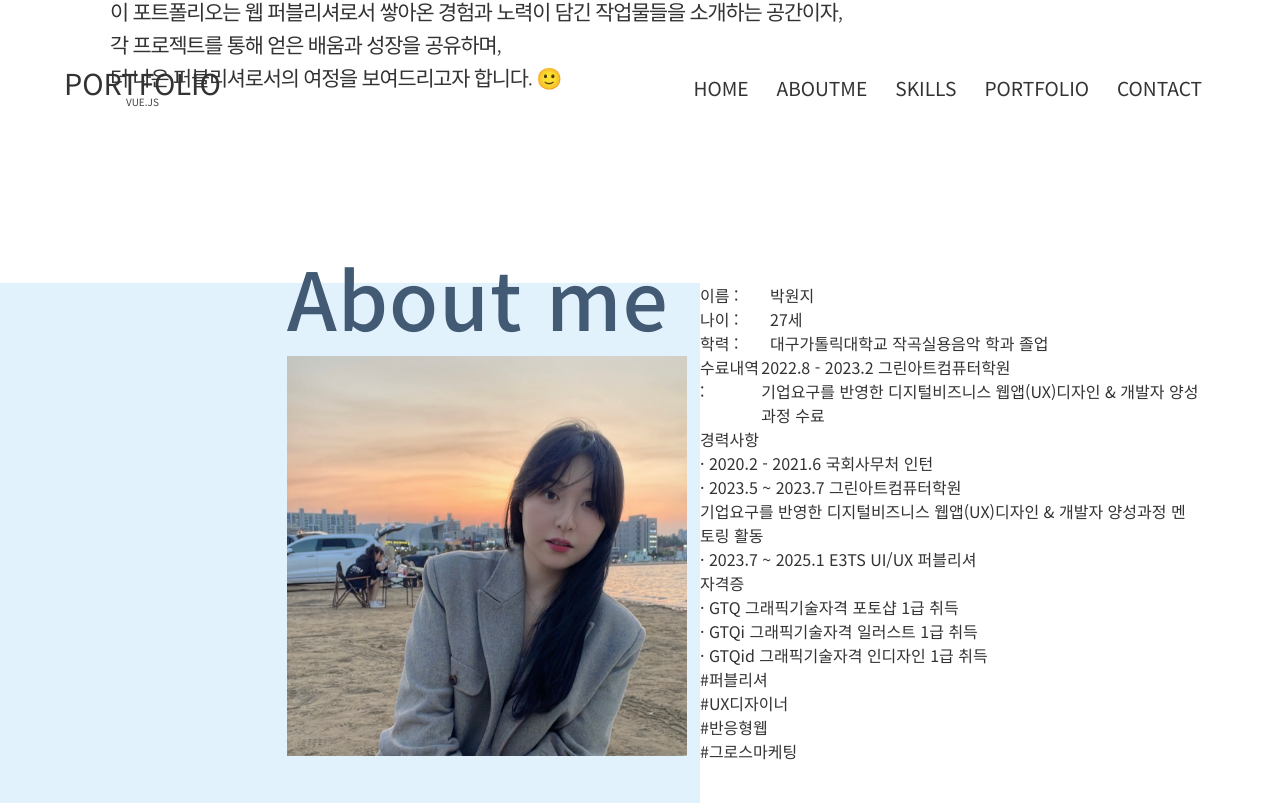
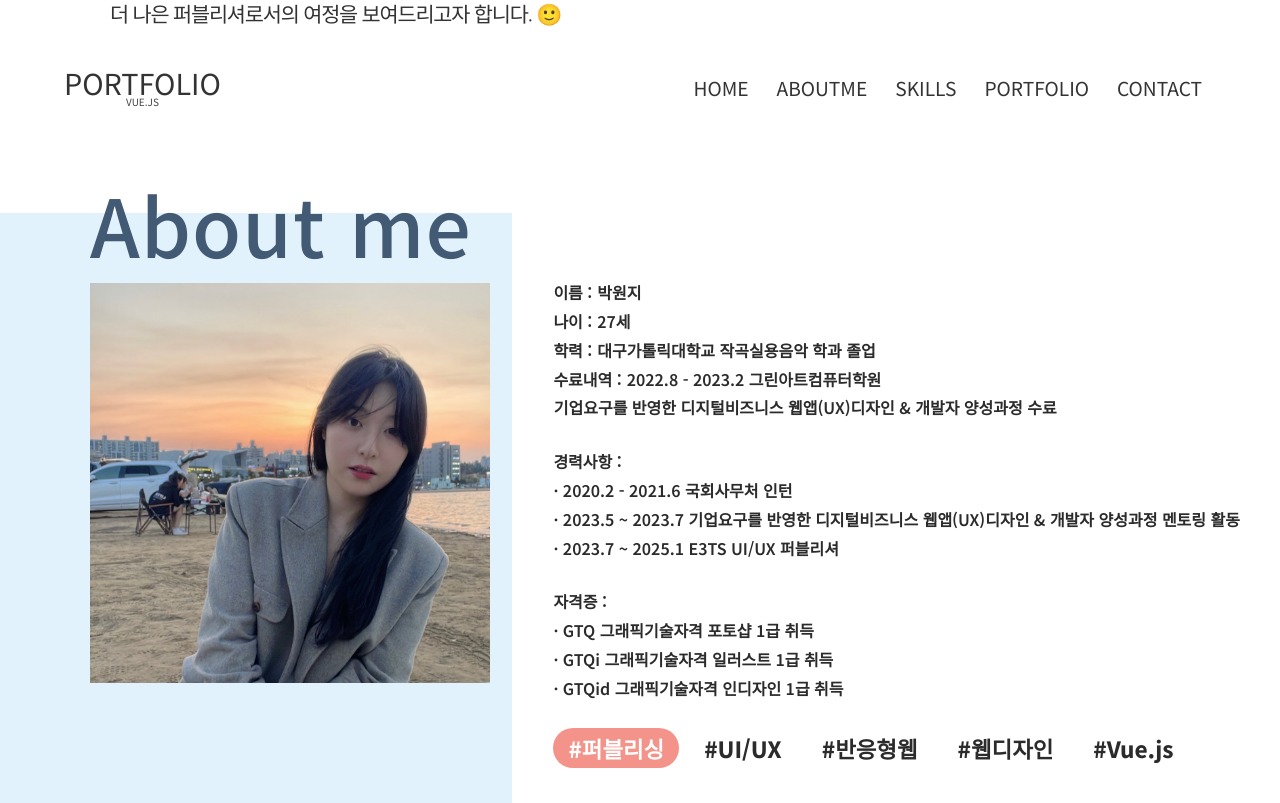
Before and after one commit to dnjswlekd/port2025-vue, a Vue app: page / in a window 1280 px wide. Shown: the part 677-1480 px from the top of the page. Built offline with nearby package versions, Linux system fonts and the light colour scheme.

Commit message:
😛 about section 완성

```diff
--- a/src/assets/scss/_vars.scss
+++ b/src/assets/scss/_vars.scss
@@ -15,6 +15,7 @@ $colors: (
   subBg500: #a6afa2,
 
   title: #425a73,
+  tagBg: #f49389,
   white: #fff,
   black: #333,
   black100: #555,
--- a/src/components/About.vue
+++ b/src/components/About.vue
@@ -1,9 +1,9 @@
 <template>
   <section id="about">
+    <div class="about-bg"></div>
     <div class="about-inner">
       <!-- left -->
       <div class="profile">
-        <div class="about-bg"></div>
         <div class="profile-img">
           <h2>About me</h2>
           <img :src="profileImg" alt="프로필 사진" />
@@ -13,39 +13,43 @@
 
       <!-- right -->
       <div class="overview">
-        <ul class="intro">
+        <div class="intro">
+          <ul>
             <li>
-            <h4>이름 :</h4>
+              <span>이름 : </span>
               <p>박원지</p>
             </li>
             <li>
-            <h4>나이 :</h4>
+              <span>나이 : </span>
               <p>27세</p>
             </li>
             <li>
-            <h4>학력 :</h4>
+              <span>학력 : </span>
               <p>대구가톨릭대학교 작곡실용음악 학과 졸업</p>
             </li>
             <li>
-            <h4>수료내역 :</h4>
-            <p>
-              2022.8 - 2023.2 그린아트컴퓨터학원<br />
+              <span>수료내역 : </span>
+              <div>
+                <p>2022.8 - 2023.2 그린아트컴퓨터학원<br /></p>
+                <p class="desc">
                   기업요구를 반영한 디지털비즈니스 웹앱(UX)디자인 &amp; 개발자
                   양성과정 수료
                 </p>
+              </div>
             </li>
           </ul>
+        </div>
         <div class="career">
-          <h4>경력사항</h4>
+          <span>경력사항 :</span>
           <ul>
             <li>· 2020.2 - 2021.6 국회사무처 인턴</li>
-            · 2023.5 ~ 2023.7 그린아트컴퓨터학원<br />기업요구를 반영한
-            디지털비즈니스 웹앱(UX)디자인 &amp; 개발자 양성과정 멘토링 활동
+            · 2023.5 ~ 2023.7 기업요구를 반영한 디지털비즈니스 웹앱(UX)디자인
+            &amp; 개발자 양성과정 멘토링 활동
             <li>· 2023.7 ~ 2025.1 E3TS UI/UX 퍼블리셔</li>
           </ul>
         </div>
         <div class="certificate">
-          <h4>자격증</h4>
+          <span>자격증 :</span>
           <ul>
             <li>· GTQ 그래픽기술자격 포토샵 1급 취득</li>
             <li>· GTQi 그래픽기술자격 일러스트 1급 취득</li>
@@ -53,11 +57,12 @@
           </ul>
         </div>
         <div class="hash-tag">
-          <ul class="">
-            <li class="active"><a href="#">#퍼블리셔</a></li>
-            <li><a href="#">#UX디자이너</a></li>
+          <ul>
+            <li class="active"><a href="#">#퍼블리싱</a></li>
+            <li><a href="#">#UI/UX</a></li>
             <li><a href="#">#반응형웹</a></li>
-            <li><a href="#">#그로스마케팅</a></li>
+            <li><a href="#">#웹디자인</a></li>
+            <li><a href="#">#Vue.js</a></li>
           </ul>
         </div>
       </div>
@@ -76,26 +81,34 @@ import profileImg from '@/assets/images/myProfileImg.jpg';
 #about {
   width: 100%;
   height: 100vh;
+  position: relative;
+
+  .about-bg {
+    position: absolute;
+    top: 50%;
+    transform: translate(0%, -50%);
+    width: 40%;
+    height: 620px;
+    background-color: rgba(158, 213, 246, 0.3);
+  }
 
   .about-inner {
     width: 1200px;
     height: 100%;
+    margin: 0 auto;
     position: relative;
     display: flex;
+    gap: 50px;
+    align-items: center;
     justify-content: center;
 
     .profile {
       flex: 1;
       position: relative;
-      .about-bg {
-        width: 700px;
-        height: 570px;
-        background-color: rgba(158, 213, 246, 0.3);
-      }
+      display: flex;
+
       .profile-img {
-        position: absolute;
-        top: -47px;
-        left: 41%;
+        transform: translate(50px, -100px);
         h2 {
           font-size: 5rem;
           font-weight: 500;
@@ -110,10 +123,46 @@ import profileImg from '@/assets/images/myProfileImg.jpg';
     }
 
     .overview {
+      display: flex;
+      flex-flow: column;
+      gap: 25px;
+      color: map-get($colors, black400);
+      font-weight: 600;
+      line-height: 1.8;
+
       li {
         display: flex;
+        gap: 5px;
         h4 {
           width: 70px;
+        }
+        .desc {
+          text-indent: -73px;
+        }
+      }
+
+      .hash-tag ul {
+        display: flex;
+        align-items: center;
+        gap: 10px;
+        li {
+          padding: 0px 15px;
+          border-radius: 10px;
+          transition: 0.4s;
+          a {
+            font-size: 1.4rem;
+            font-weight: 800;
+          }
+          &:hover {
+            background: map-get($colors, tagBg);
+            color: #fff;
+            border-radius: 50px;
+          }
+        }
+        li.active {
+          background: map-get($colors, tagBg);
+          color: #fff;
+          border-radius: 50px;
         }
       }
     }
--- a/src/components/Home.vue
+++ b/src/components/Home.vue
@@ -26,7 +26,7 @@
 
 #home {
   width: 100%;
-  height: 960px;
+  height: 100vh;
   .home-inner {
     width: 1200px;
     height: 100%;
```
Lines whose indentation alone changed are shown as unchanged.
